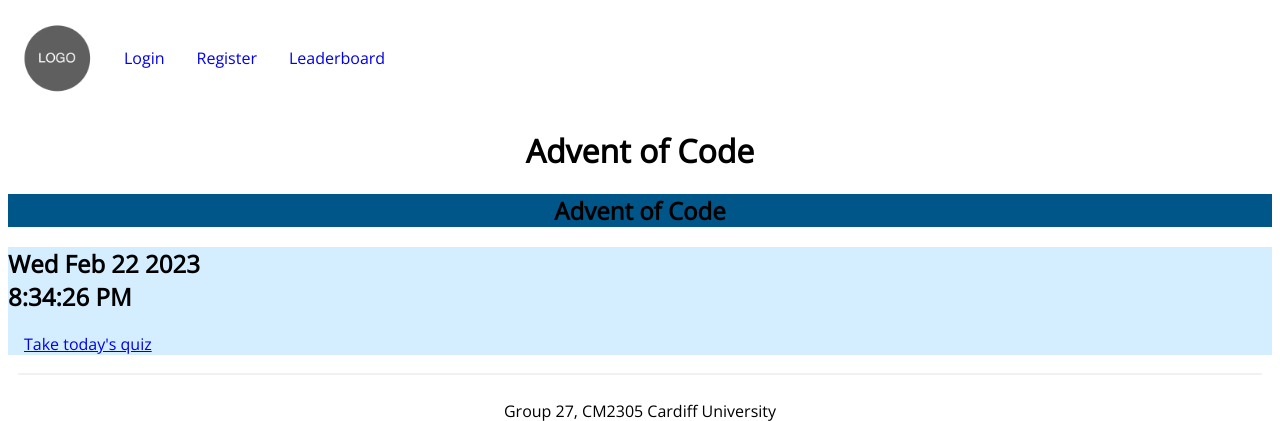
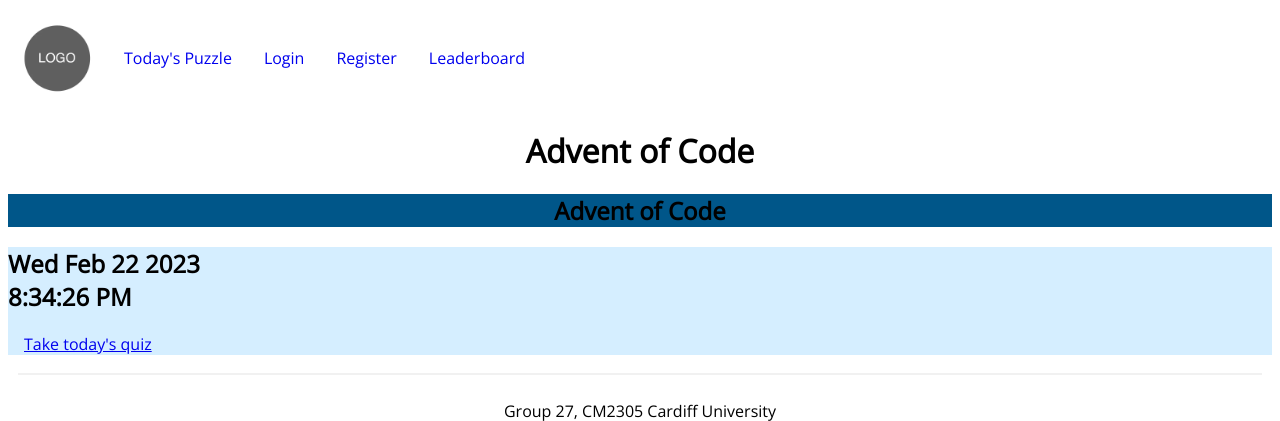
Before and after one commit to moahmed0987/abacws-advent, a Flask app: page / in a window 1280 px wide. Shown: the top 421 px of the page. Run offline with Flask 3, Linux system fonts and the light colour scheme; some libraries are stand-ins or nearby versions.

Commit message:
created base puzzle page with routing

```diff
--- a/advent_of_code/models.py
+++ b/advent_of_code/models.py
@@ -42,10 +42,10 @@
     user_id = db.Column(db.Integer, db.ForeignKey('user.id'), nullable=False)
     attempt_data = db.Column(db.String(1000), nullable=False)
     date = db.Column(db.DateTime, nullable=False)
-    score = db.Column(db.Integer, nullable=False)
+    correct = db.Column(db.Boolean, nullable=False)
 
     def __repr__(self):
-        return f"Attempt(id:'{self.id}', puzzle_id:'{self.puzzle_id}', user_id:'{self.user_id}', attempt_data:'{self.attempt_data}', date:'{self.date}', score:'{self.score}')"
+        return f"Attempt(id:'{self.id}', puzzle_id:'{self.puzzle_id}', user_id:'{self.user_id}', attempt_data:'{self.attempt_data}', date:'{self.date}', correct:'{self.correct}')"
 
 @login_manager.user_loader
 def load_user(user_id):
--- a/advent_of_code/routes.py
+++ b/advent_of_code/routes.py
@@ -1,10 +1,12 @@
-from datetime import timedelta
+from datetime import date, datetime, timedelta
+
 from flask import redirect, render_template, request, session, url_for
 from flask_login import current_user, login_required, login_user, logout_user
 
 from advent_of_code import app, db, login_manager
 from advent_of_code.forms import LoginForm, RegistrationForm
-from advent_of_code.models import User
+from advent_of_code.models import Puzzle, User
+
 login_manager.login_view = "login"
 
 @app.route('/')
@@ -32,11 +34,43 @@
         login_user(user, remember=form.remember_me.data, duration=timedelta(days=7))
 
         if "redirect" in session:
-            return redirect(session["redirect"])
+            direction = session["redirect"]
+            del session["redirect"]
+            return redirect(direction)
 
         return redirect(url_for("home"))
 
     return render_template("login.html", title="Login", form=form)
+
+@app.route("/puzzle/<puzzle_date>")
+def puzzle(puzzle_date):
+    # if user is not logged in, redirect to login page
+    if current_user.is_authenticated == False:
+        session["redirect"] = url_for("puzzle", puzzle_date=puzzle_date)
+        return redirect(url_for("login"))
+
+    # if puzzle_date is "today", redirect to today's puzzle
+    if puzzle_date == "today":
+        puzzle_date = date.today().strftime("%Y-%m-%d")
+        return redirect(url_for("puzzle", puzzle_date=puzzle_date))
+
+    # if puzzle_date is invalid, redirect to error page
+    try:
+        puzzle_date = datetime.fromisoformat(puzzle_date)
+        print("TITLE_DATE =",puzzle_date)
+    except ValueError:
+        return "404 - Invalid date", 404
+        # TODO: add error handling page
+
+    # get puzzle for puzzle_date
+    puzzle = Puzzle.query.filter_by(date=puzzle_date).first()
+    if puzzle is None:
+        return "404 - Puzzle not found", 404
+        # TODO: add error handling page
+
+    title_date = puzzle_date.strftime("%Y-%m-%d")
+
+    return render_template("puzzle.html", title=title_date, puzzle=puzzle)
 
 @app.route("/leaderboard")
 def leaderboard():
--- a/advent_of_code/templates/base.html
+++ b/advent_of_code/templates/base.html
@@ -23,6 +23,10 @@
                     <a id="home" href="{{ url_for('home') }}" class="nav-item-link">
                         <img class="btn nav-item-link logo" src="{{ url_for('static', filename='img/logo.png') }}" alt="logo">
                     </a>
+                </li>
+
+                <li class="base-nav-item">
+                    <a id="about" href="{{ url_for('puzzle', puzzle_date='today') }}" class="btn nav-item-link">Today's Puzzle</a>
                 </li>
 
                 {% if current_user.is_authenticated %}
```
Also changed, not shown: advent_of_code/templates/puzzle.html (added, +9 -0 lines), db_maker.py (+5 -5 lines), advent_of_code/advent_of_code.db.
